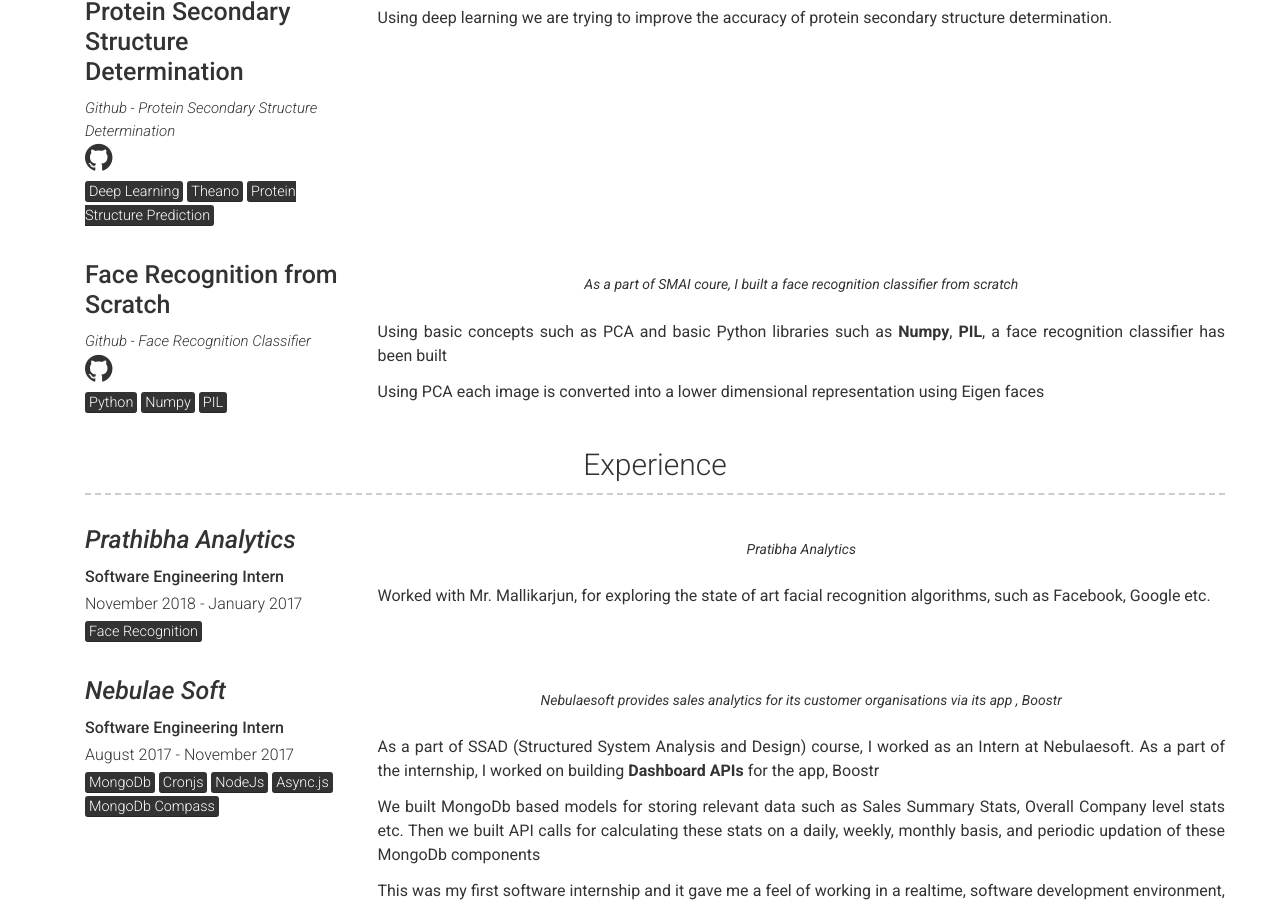
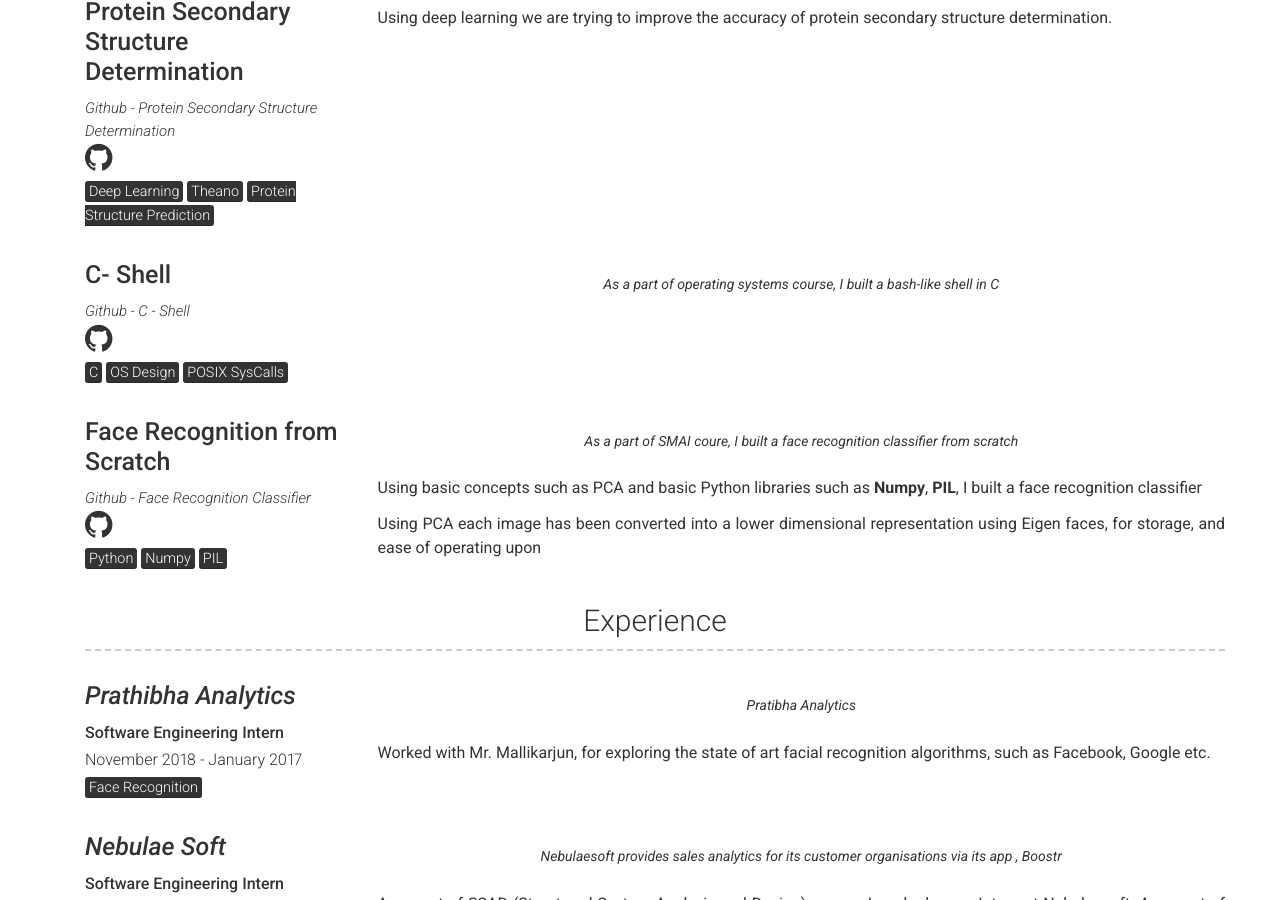
Before and after one commit to 7vikpeculiar/7vikpeculiar.github.io, a Jekyll site: the page built from index.md, in a window 1280 px wide and 900 px high, scrolled down 1055 px. Built offline with Jekyll 4.4.1, drawn with Linux system fonts in a browser that asks for light colours.

Commit message:
Checking git settings

```diff
--- a/_data/projects.yml
+++ b/_data/projects.yml
@@ -10,6 +10,17 @@
         Using deep learning we are trying to improve the accuracy of
         protein secondary structure determination.
 
+- name: C- Shell
+  link: Github - C - Shell
+  github: github.com/cshell
+  tags: <mark>C</mark>
+        <mark>OS Design</mark>
+        <mark>POSIX SysCalls</mark>
+  quote: >
+        As a part of operating systems course, I built a bash-like shell in C
+  description: |
+
+
 - name: Face Recognition from Scratch
   link: Github - Face Recognition Classifier
   github: github.com/sproogen/modern-resume-theme
@@ -20,7 +31,7 @@
         <mark>PIL</mark>
   description: | # this will include new lines to allow paragraphs
         Using basic concepts such as PCA and basic Python libraries such as
-        **Numpy**, **PIL**, a face recognition classifier has been built
+        **Numpy**, **PIL**, I built a face recognition classifier
 
-        Using PCA each image is converted into a lower dimensional representation
-        using Eigen faces
+        Using PCA each image has been converted into a lower dimensional representation
+        using Eigen faces, for storage, and ease of operating upon
```
